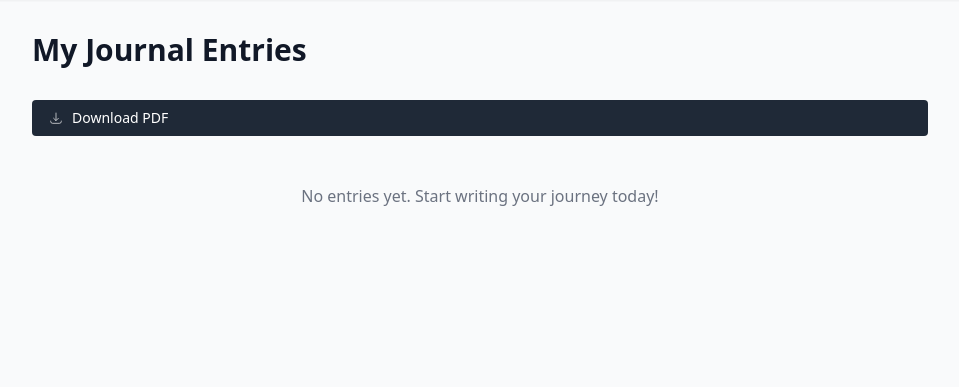
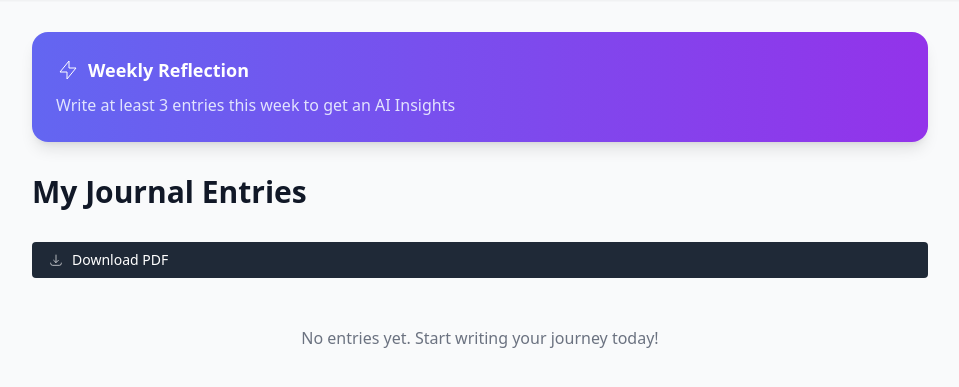
Before and after one commit to Obinna32/Zenith-Journal, a Django app: page /entries/ in a window 1280 px wide. Shown: the part 73-460 px from the top of the page, without its empty margins (160-1119 px from the left). Run offline with Django 5.2, Linux system fonts and the light colour scheme; the visitor is signed in with stand-in values (Sample User, id 1); data that the repository does not hold is empty; some libraries are stand-ins or nearby versions.

Commit message:
feat: integrated openai for weekly journal reflections.

```diff
--- a/entries/templates/entries/entry_list.html
+++ b/entries/templates/entries/entry_list.html
@@ -2,6 +2,17 @@
 
 {% block content %}
 <div class="max-w-4xl mx-auto">
+
+    <div class="bg-gradient-to-r from-indigo-500 to-purple-600 rounded-2xl p-6 mb-8 text-white shadow-lg">
+        <div class="flex items-center mb-2">
+            <svg class="w-6 h-6 mr-2" fill="none" stroke="currentColor" viewBox="0 0 24 24"><path d="M13 10V3L4 14h7v7l9-11h-7z"></path></svg>
+            <h3 class="font-bold text-lg">Weekly Reflection</h3>
+        </div>
+        <p class="text-indigo-50 opacity-90 leading-relaxed">
+            {{ ai_summary }}
+        </p>
+    </div>
+
     <h2 class="text-3xl font-bold mb-8">My Journal Entries</h2>
 
     <a href="{% url 'export-pdf' %}" class="flex items-center text-sm bg-gray-800 text-white px-4 py-2 rounded hover:bg-gray-900">
--- a/entries/views.py
+++ b/entries/views.py
@@ -9,6 +9,9 @@ from .forms import EntryForm
 from django.http import HttpResponse
 from django.template.loader import get_template
 from xhtml2pdf import pisa
+import openai
+from django.utils import timezone
+import os
 
 # Create your views here.
 class EntryListView(LoginRequiredMixin, ListView):
@@ -17,9 +20,13 @@ class EntryListView(LoginRequiredMixin, ListView):
     context_object_name = "entries"
     ordering = ['date_created']
 
-    def get_queryset(self):
-        return Entry.objects.filter(user=self.request.user).order_by('-date_created')
-
+    def get_context_data(self, **kwargs):
+        context = super().get_context_data(**kwargs)
+        try:
+            context['ai_summary'] = get_ai_summary(self.request.user)
+        except Exception:
+            context['ai_summary'] = "AI Reflection currently unavailable."
+        return context
 class EntryCreateView(LoginRequiredMixin, CreateView):
     model = Entry
     form_class = EntryForm
@@ -77,3 +84,25 @@ def export_journal_pdf(request):
     if pisa_status.err:
         return HttpResponse("We had some errors <pre>" + html+ '</pre>')
     return response
+
+def get_ai_summary(user):
+    last_week = timezone.now() - timedelta(days=7)
+    entries = Entry.objects.filter(user=user, date_created__gte=last_week)
+
+    if entries.count() < 3:
+        return "Write at least 3 entries this week to get an AI Insights"
+
+    combined_text = ""
+    for entry in entries:
+        combined_text += f"Date: {entry.date_created} - Mood: {entry.mood}\nContent: {entry.content}\n\n"
+
+    client = openai.OpenAI(api_key=os.environ.get("OPENAI_API_KEY"))
+
+    response = client.chat.completions.create(
+        model="gpt-4o-mini",
+        messages=[
+            {"role": "system", "content": "You are a helpful life coach. Analyze the following journal entries and provide a 3-sentence summary of the user's week and one piece of encouragement."},
+            {"role": "user", "content": combined_text}
+        ]
+    )
+    return response.choices[0].message.content
```
Also changed, not shown: 1 other file.
